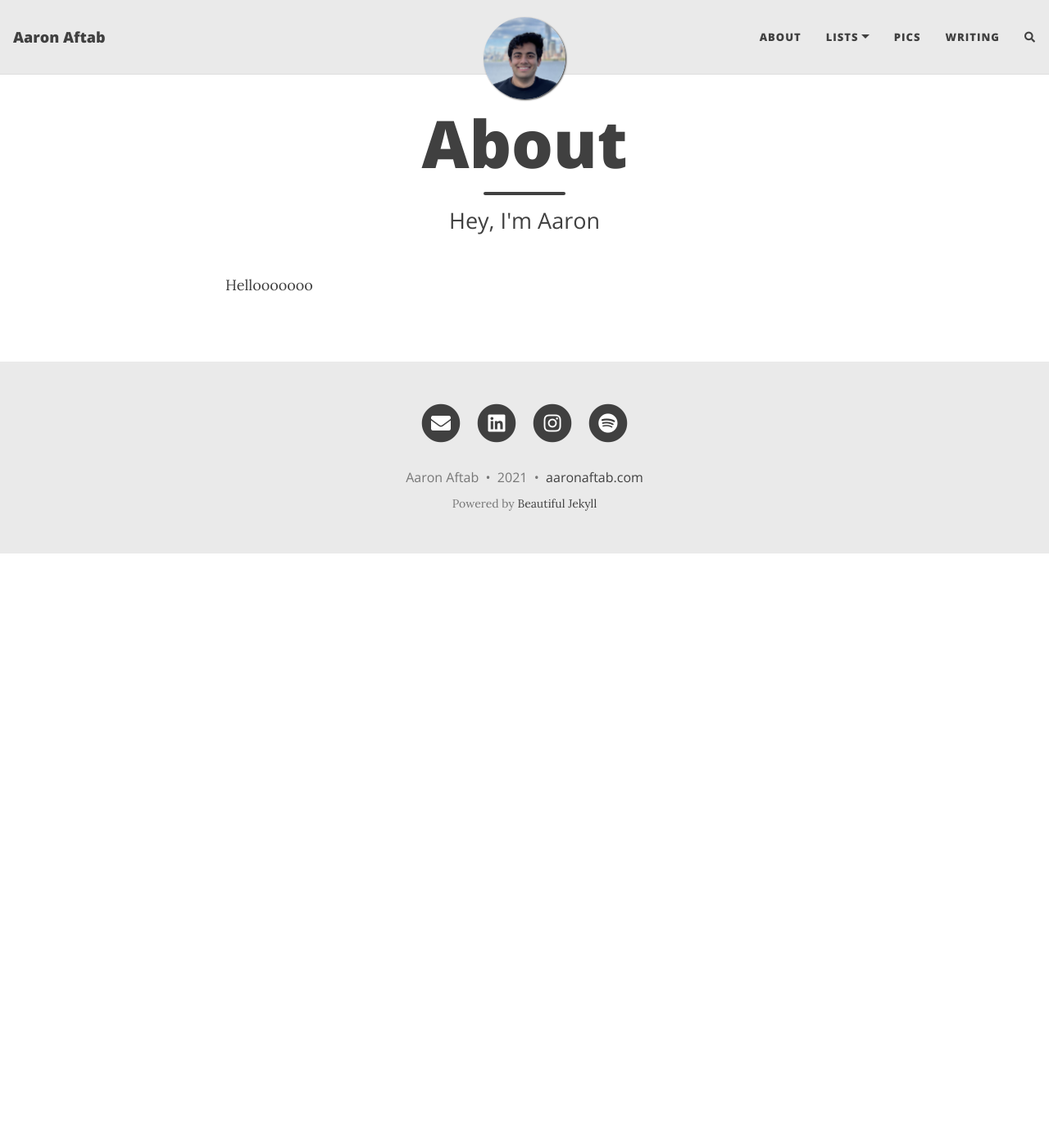
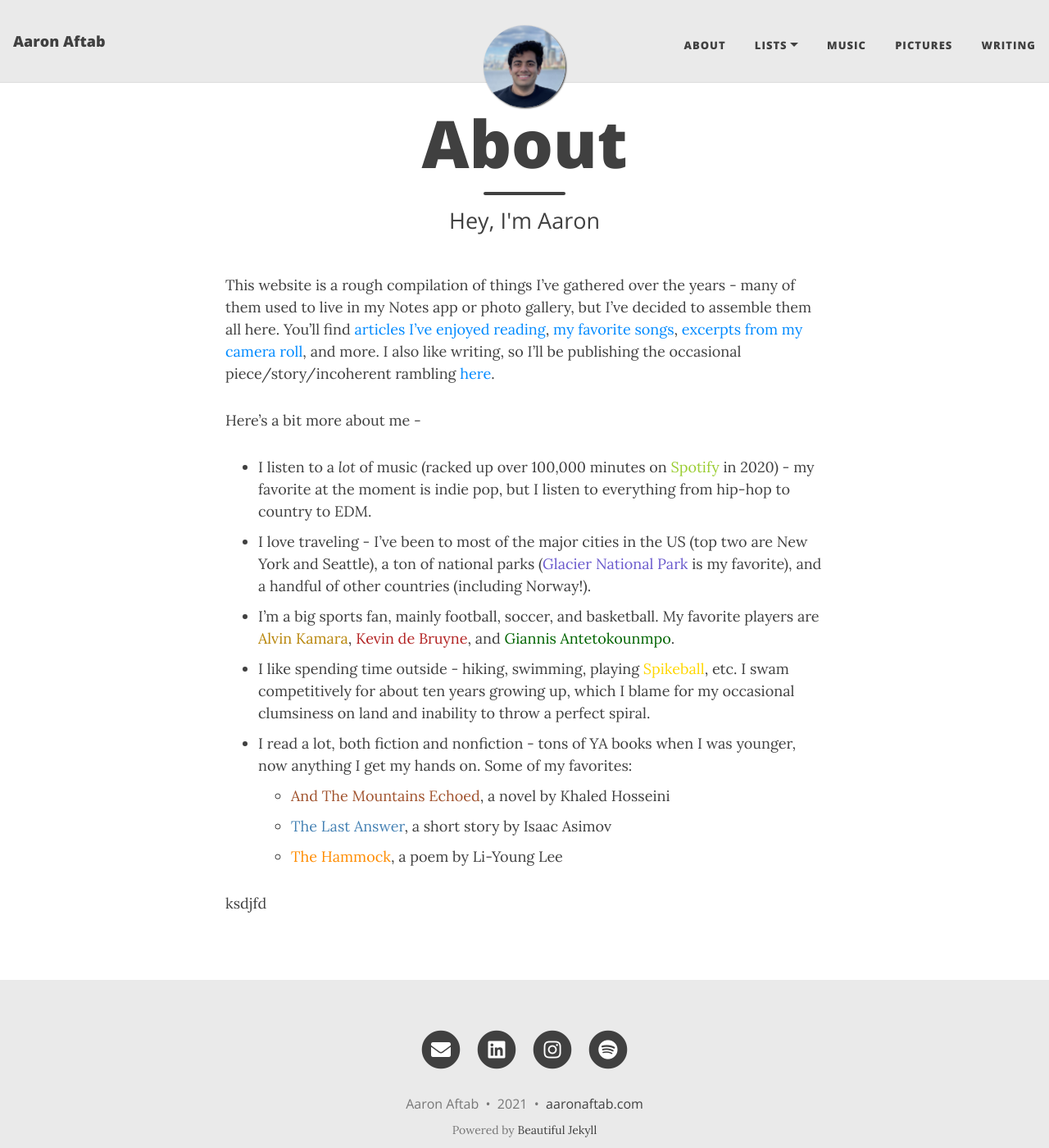
Before and after one commit to aaronaftab/personal-website, a Jekyll site: the page built from about.md, in a window 1280 px wide and 1400 px high. Shown: the whole window at 82% size. Built offline with Jekyll 4.4.1, drawn with Linux system fonts in a browser that asks for light colours; nearby versions of some CDN libraries; comment, search, counter and statistics services are not loaded.

Commit message:
homepage

```diff
--- a/_config.yml
+++ b/_config.yml
@@ -18,7 +18,8 @@ navbar-links:
   Lists:
     - Quotes: "/lists/quotes"
     - Articles: "/lists/articles"
-  Pics: "/pics"
+  Music: "/music"
+  Pictures: "/pictures"
   Writing: "/writing"
 
 # --- Logo --- #
@@ -53,7 +54,7 @@ social-network-links:
 #  xing: yourname
 #  stackoverflow: "3943160/daattali"
 #  snapchat: deanat78
-  instagram: aaronaftab
+  instagram: aaron.aftab
   spotify: 6u90cbdam5c6wpaux1g2zql5v
 #  telephone: +14159998888
 #  steam: deanat78
@@ -93,7 +94,7 @@ feed_show_excerpt: true
 # feed_show_tags: true
 
 # Add a search button to the navbar
-post_search: true
+# post_search: true
 
 # The keywords to associate with your website, for SEO purposes
 #keywords: "my,list,of,keywords"
--- a/about.md
+++ b/about.md
@@ -5,4 +5,17 @@ subtitle: Hey, I'm Aaron
 permalink: /
 ---
 
-Hellooooooo
+This website is a rough compilation of things I've gathered over the years - many of them used to live in my Notes app or photo gallery, but I've decided to assemble them all here. You'll find [articles I've enjoyed reading](https://aaronaftab.com/lists/articles), [my favorite songs](https://aaronaftab.com/music), [excerpts from my camera roll](https://aaronaftab.com/pictures), and more. I also like writing, so I'll be publishing the occasional piece/story/incoherent rambling [here](https://aaronaftab.com/writing).
+
+Here's a bit more about me -
+
+- I listen to a *lot* of music (racked up over 100,000 minutes on [<span style="color: yellowgreen">Spotify</span>](https://open.spotify.com/user/6u90cbdam5c6wpaux1g2zql5v) in 2020) - my favorite at the moment is indie pop, but I listen to everything from hip-hop to country to EDM.
+- I love traveling - I've been to most of the major cities in the US (top two are New York and Seattle), a ton of national parks ([<span style="color: slateblue">Glacier National Park</span>](https://www.visitmt.com/places-to-go/glacier-national-park) is my favorite), and a handful of other countries (including Norway!).
+- I'm a big sports fan, mainly football, soccer, and basketball. My favorite players are [<span style="color: darkgoldenrod">Alvin Kamara</span>](https://www.youtube.com/watch?v=JGFeqc6s20g), [<span style="color: firebrick">Kevin de Bruyne</span>](https://www.youtube.com/watch?v=Y4-JCBwQu9k), and [<span style="color: darkgreen">Giannis Antetokounmpo</span>](https://www.youtube.com/watch?v=GLBQNOd63x8).
+- I like spending time outside - hiking, swimming, playing [<span style="color: gold">Spikeball</span>](https://www.youtube.com/watch?v=CmOiaelqExQ), etc. I swam competitively for about ten years growing up, which I blame for my occasional clumsiness on land and inability to throw a perfect spiral.
+- I read a lot, both fiction and nonfiction - tons of YA books when I was younger, now anything I get my hands on. Some of my favorites:
+    - [<span style="color: sienna">And The Mountains Echoed</span>](https://khaledhosseini.com/books/and-the-mountains-echoed/), a novel by Khaled Hosseini
+    - [<span style="color: steelblue">The Last Answer</span>](https://www.thrivenotes.com/the-last-answer/), a short story by Isaac Asimov
+    - [<span style="color: darkorange">The Hammock</span>](https://poets.org/poem/hammock), a poem by Li-Young Lee
+
+ksdjfd
--- a/assets/css/beautifuljekyll.css
+++ b/assets/css/beautifuljekyll.css
@@ -5,6 +5,10 @@ layout: null
 @import url("pygment_highlights.css");
 
 /* --- General --- */
+
+li {
+  margin-top: 10px;
+}
 
 html {
   font-size: 100%
@@ -52,6 +56,7 @@ a {
 a:hover,
 a:focus {
   color: {{ site.hover-col | default: "#0085A1" }};
+  text-decoration: none;
 }
 blockquote {
   color: #808080;
@@ -227,8 +232,8 @@ img {
   }
 
   .navbar-expand-xl .navbar-nav .nav-link {
-    padding-left: 0.9375rem;
-    padding-right: 0.9375rem;
+    padding-left: 1.1rem;
+    padding-right: 1.1rem;
   }
 
   .navbar-expand-xl .navbar-nav .nav-item:not(.dropdown):last-child .nav-link {
--- a/index.html
+++ b/index.html
@@ -1,6 +1,6 @@
 ---
 layout: home
 title: Writing
-subtitle: some word vomit
+subtitle: some words
 permalink: /writing
 ---
--- a/pics.html
+++ /dev/null
@@ -1,6 +0,0 @@
----
-layout: page
-title: Pics
-subtitle: yoyoyo
-permalink: /pics
----
--- /dev/null
+++ b/pictures.html
@@ -0,0 +1,6 @@
+---
+layout: page
+title: Pictures
+subtitle: yoyoyo
+permalink: /pictures
+---
```
Also changed, not shown: music.html (added, +8 -0 lines).
